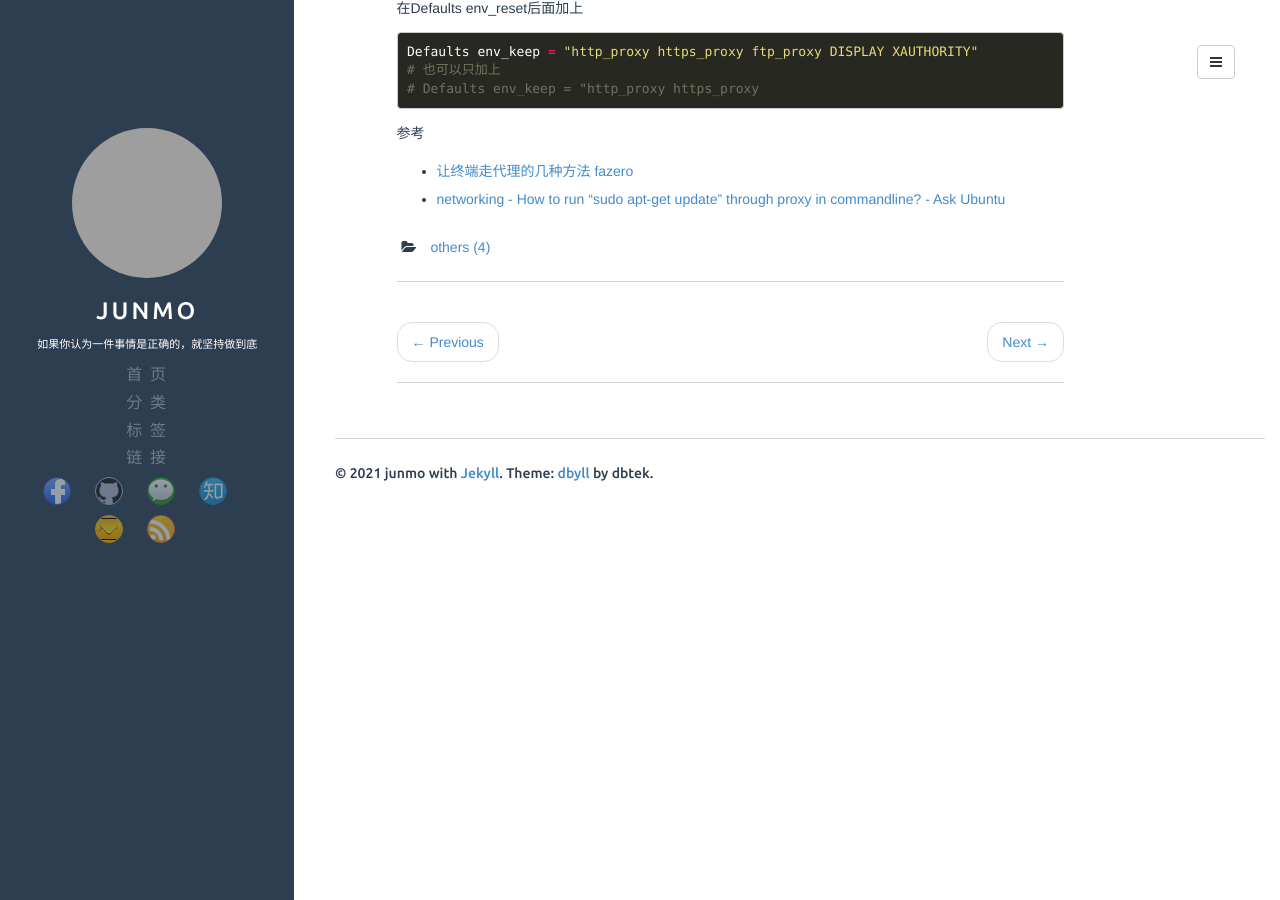
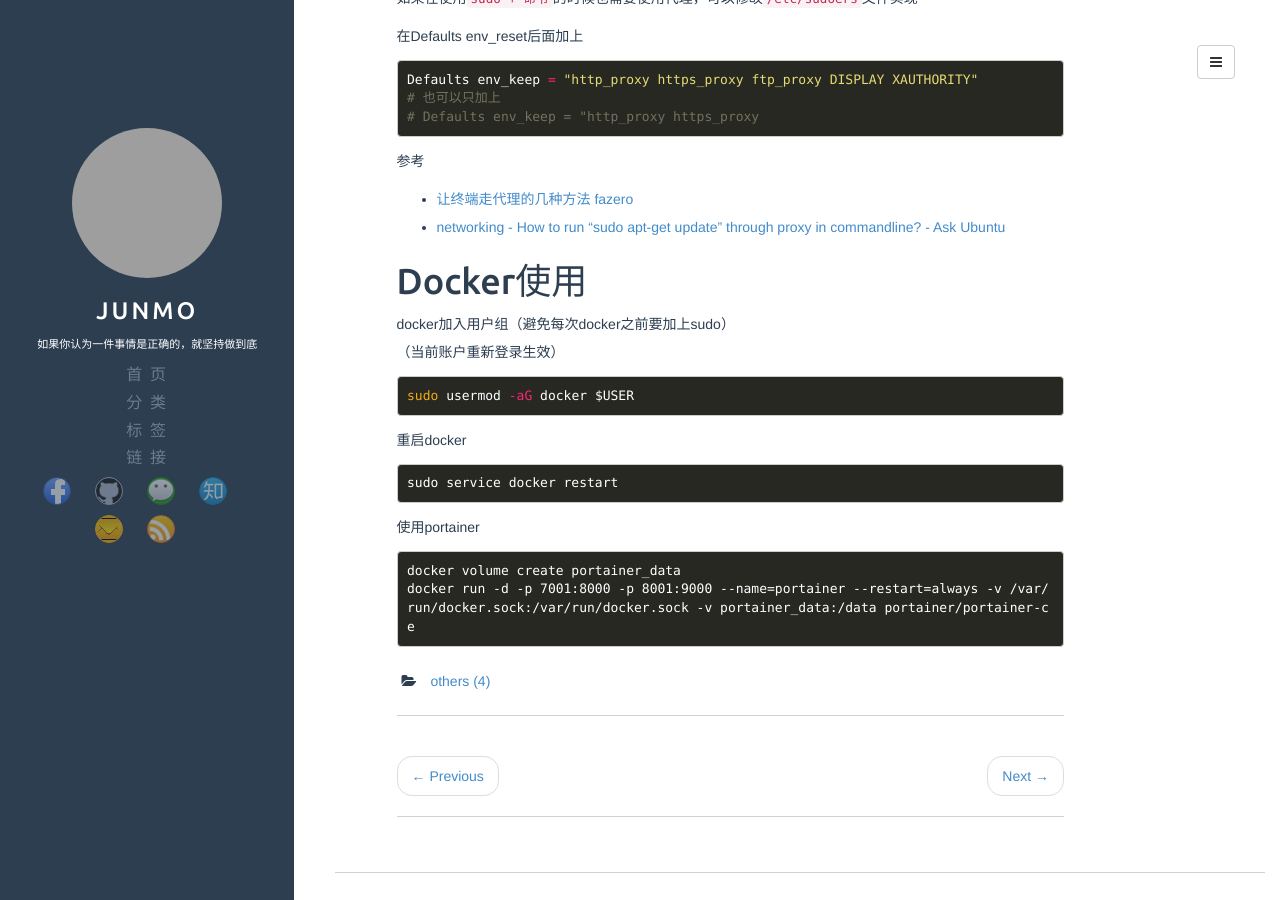
Before and after one commit to junmo1215/junmo1215.github.io, a Jekyll site: the page built from _posts/others/2017-05-07-Memo-Usage-of-Ubuntu.md, in a window 1280 px wide and 900 px high, scrolled down 11191 px. Built offline with Jekyll 4.4.1, drawn with Linux system fonts in a browser that asks for light colours; comment, search, counter and statistics services are not loaded; grey boxes are pictures that could not be loaded.

Commit message:
add docker cmd

````diff
--- a/_posts/others/2017-05-07-Memo-Usage-of-Ubuntu.md
+++ b/_posts/others/2017-05-07-Memo-Usage-of-Ubuntu.md
@@ -406,3 +406,25 @@ Defaults env_keep = "http_proxy https_proxy ftp_proxy DISPLAY XAUTHORITY"
 
 - [让终端走代理的几种方法 fazero](https://blog.fazero.me/2015/09/15/%E8%AE%A9%E7%BB%88%E7%AB%AF%E8%B5%B0%E4%BB%A3%E7%90%86%E7%9A%84%E5%87%A0%E7%A7%8D%E6%96%B9%E6%B3%95/)
 - [networking - How to run "sudo apt-get update" through proxy in commandline? - Ask Ubuntu](https://askubuntu.com/questions/7470/how-to-run-sudo-apt-get-update-through-proxy-in-commandline)
+
+# Docker使用
+
+docker加入用户组（避免每次docker之前要加上sudo）
+（当前账户重新登录生效）
+
+``` sh
+sudo usermod -aG docker $USER
+```
+
+重启docker
+
+```
+sudo service docker restart
+```
+
+使用portainer
+
+```
+docker volume create portainer_data
+docker run -d -p 7001:8000 -p 8001:9000 --name=portainer --restart=always -v /var/run/docker.sock:/var/run/docker.sock -v portainer_data:/data portainer/portainer-ce
+```
````
